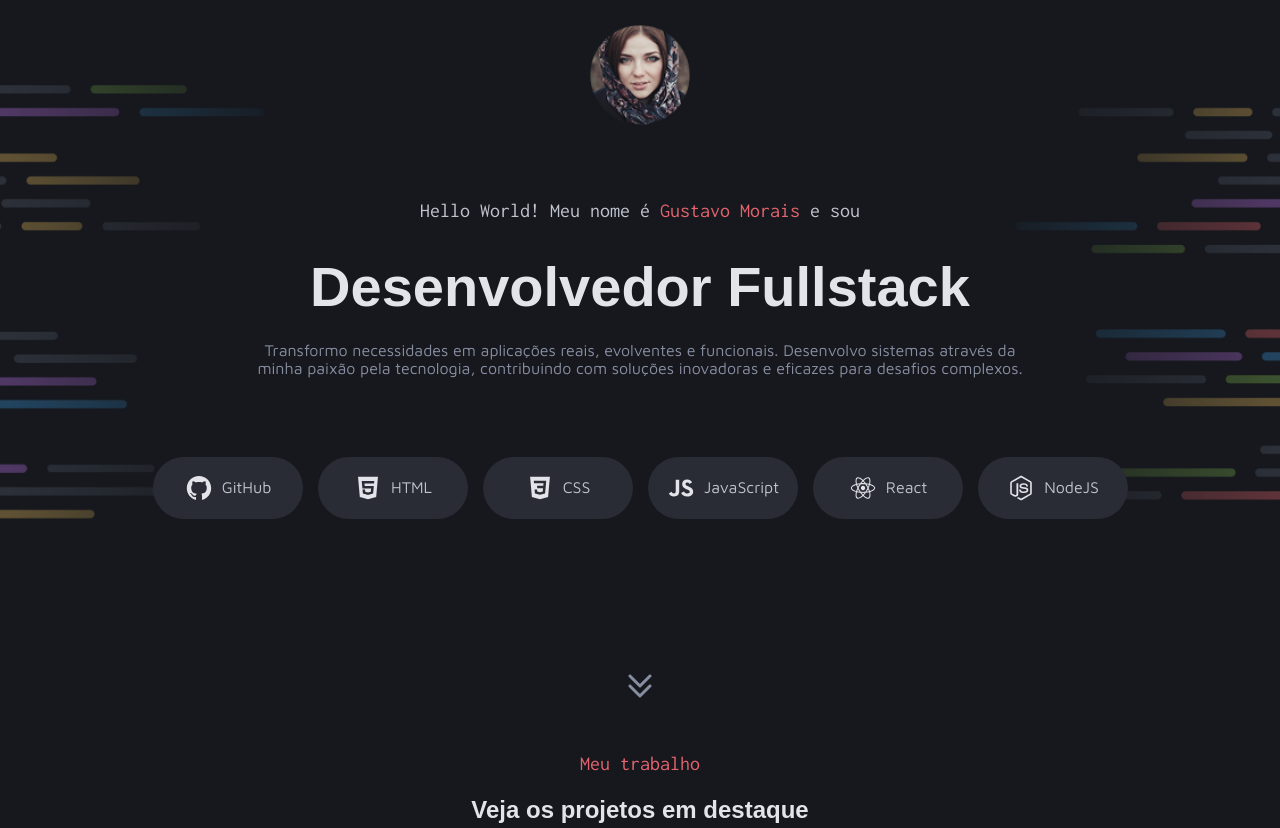
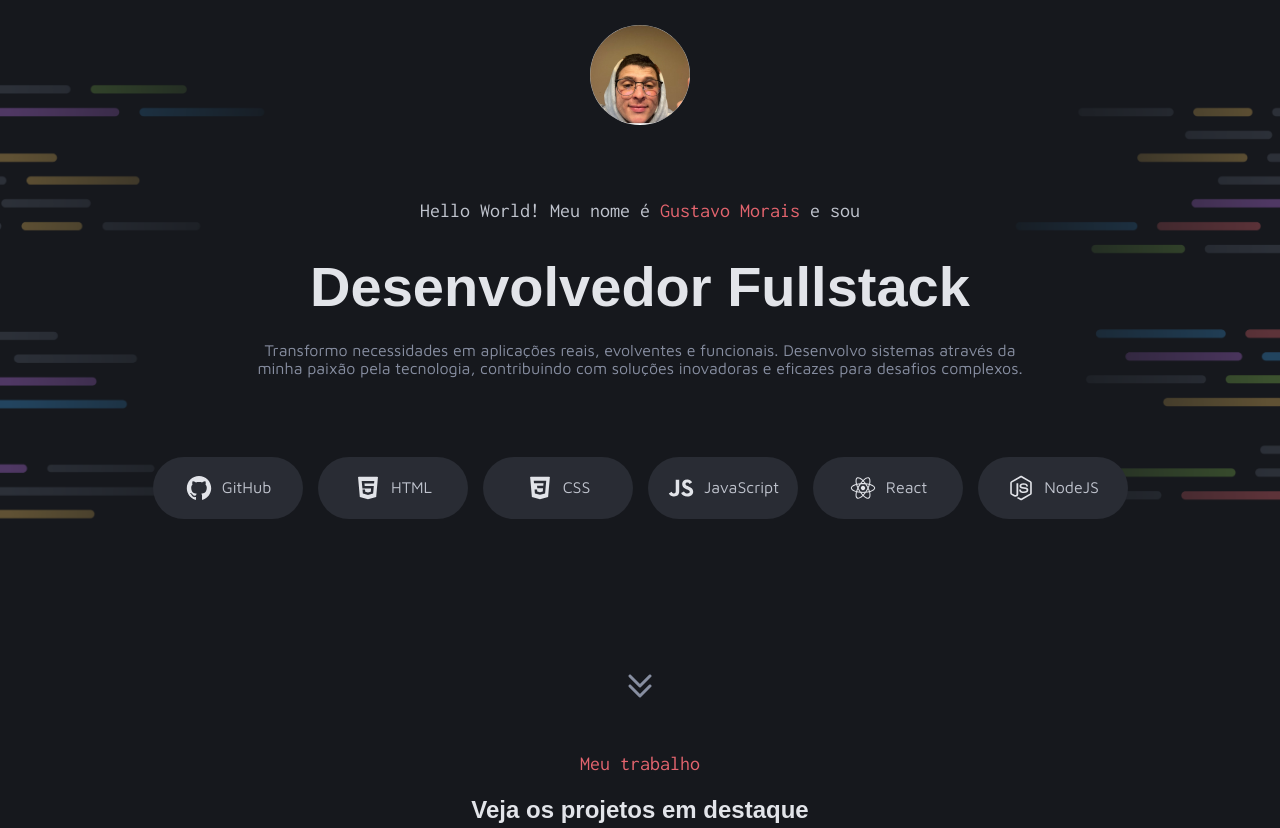
Before and after one commit to Gmorais596/Portifolio, a plain HTML site: page index.html in a window 1280 px wide. Shown: the top 828 px of the page. Drawn offline with Linux system fonts and the light colour scheme.

Commit message:
colocando minha foto de perfil

```diff
--- a/index.html
+++ b/index.html
@@ -12,7 +12,7 @@
 <body>
     <header>
         <div id="about">
-            <img src="assets/Image.png" alt="Foto de perfil">
+            <img src="assets/euredondo.jpg" alt="Foto de perfil">
             <p class="coder gray-500">Hello World! Meu nome é <span>Gustavo Morais</span> e sou</p>
             <h1 class="gray-600">Desenvolvedor Fullstack</h1>
             <p class="text-sm gray-400" id="segundo-p">Transformo necessidades em aplicações reais, evolventes e funcionais. Desenvolvo sistemas através da <br>minha paixão pela tecnologia, contribuindo com soluções inovadoras e eficazes para desafios complexos.</p>
--- a/styles/header.css
+++ b/styles/header.css
@@ -9,7 +9,9 @@ header {
     justify-content: center;
     text-align: center;
     padding: 100px;
-
+    img {
+        border-radius: 50%;
+    }
 }
 
 #about {
```
Also changed, not shown: assets/euredondo.jpg (added).
